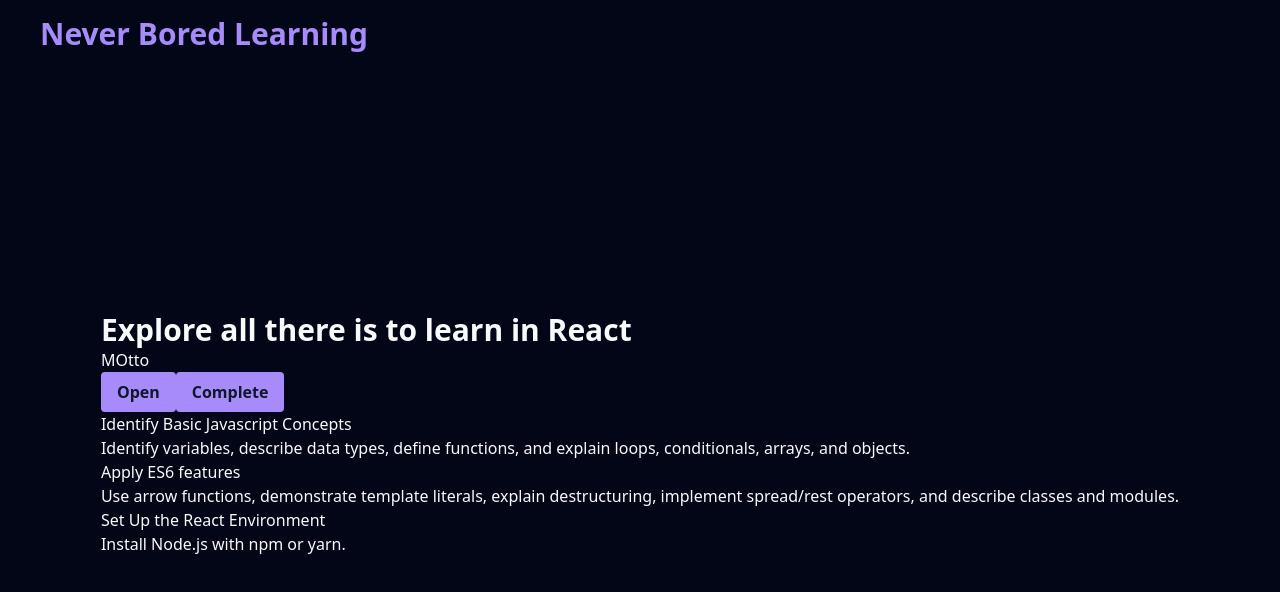
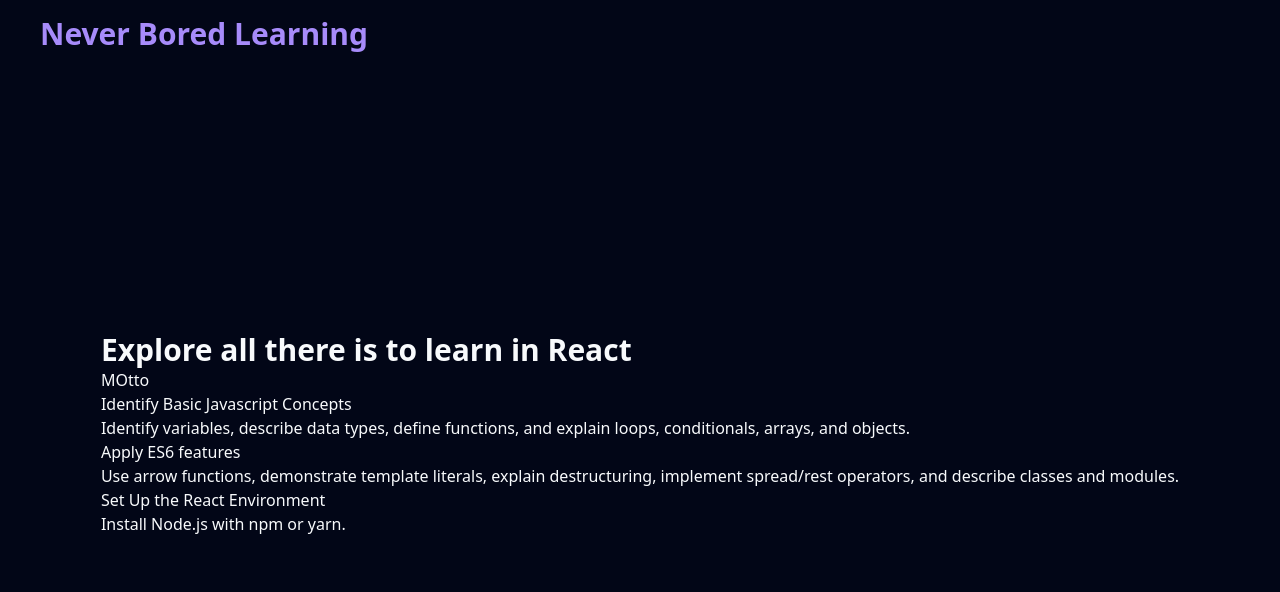
Before and after one commit to lcarvajal/never-bored-learning, a React (Vite) app: page / in a window 1280 px wide. Shown: the top 592 px of the page. Built offline with nearby package versions, Linux system fonts and the light colour scheme; no server answers; sample sign-in values are in the browser's storage.

Commit message:
Clean up for launch

```diff
--- a/src/pages/LearningOverviewPage.tsx
+++ b/src/pages/LearningOverviewPage.tsx
@@ -1,5 +1,3 @@
-import { useNavigate } from "react-router-dom";
-
 const goals = [
   {
     id: 1,
@@ -19,20 +17,14 @@ const goals = [
 ]
 
 export default function LearningOverviewPage() {
-  const navigate = useNavigate();
-
-  function handleOpenCurrentLearningGoal() {
-    navigate('/tasks');
-  }
-
   return (
     <div className="flex flex-col grow gap-6">
       <div className="border-slate-200 border-2 p-4 rounded-xl flex flex-col gap-4 mt-12">
         <h1>Explore all there is to learn in React</h1>
         <p>MOtto</p>
         <div className="grid grid-cols-2 gap-4 w-60 ml-auto">
-          <button className="button-primary" onClick={handleOpenCurrentLearningGoal}>Open</button>
-          <button className="button-primary">Complete</button>
+          {/* <button className="button-primary" onClick={handleOpenCurrentLearningGoal}>Open</button>
+          <button className="button-primary">Complete</button> */}
         </div>
       </div>
       <div className="flex flex-col gap-4 w-10/12 mx-auto">
```
